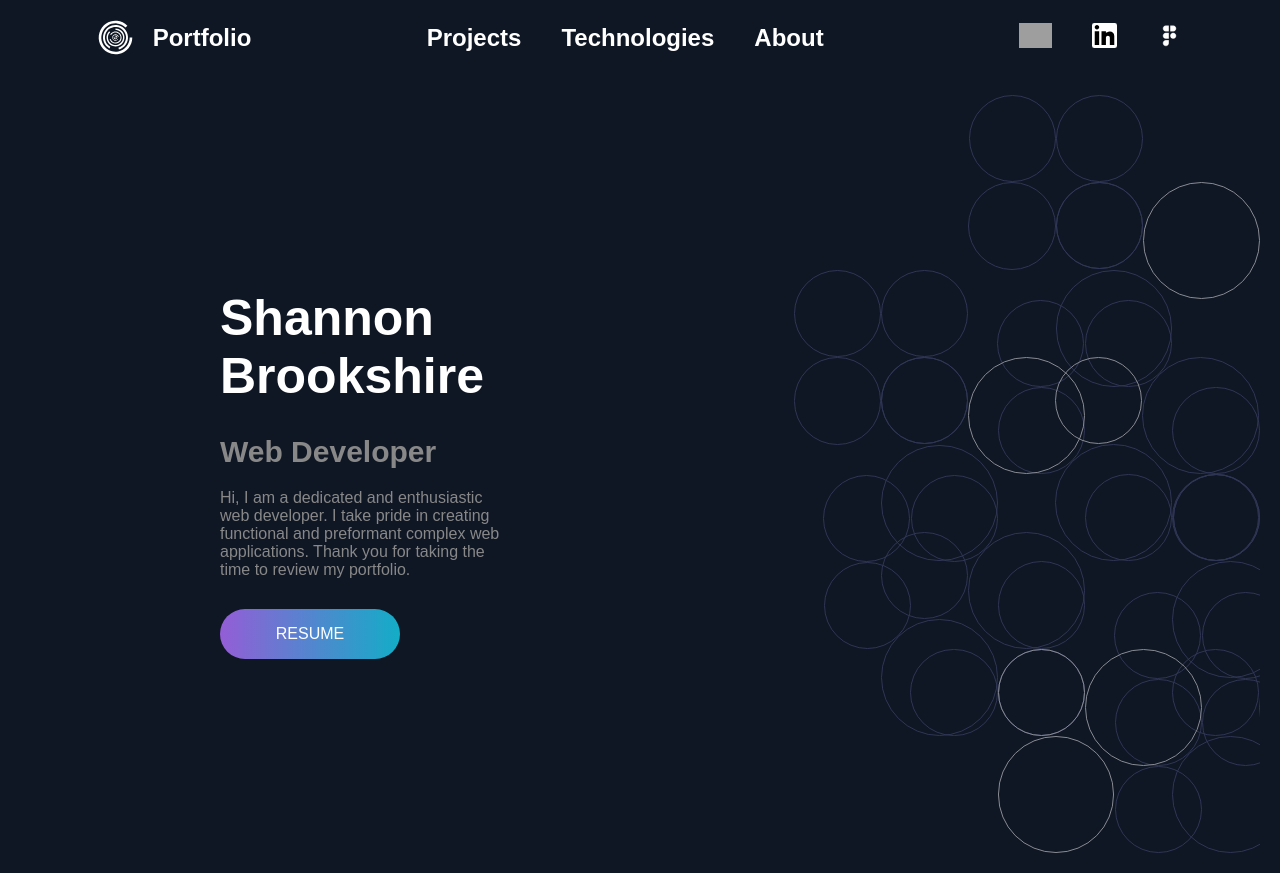
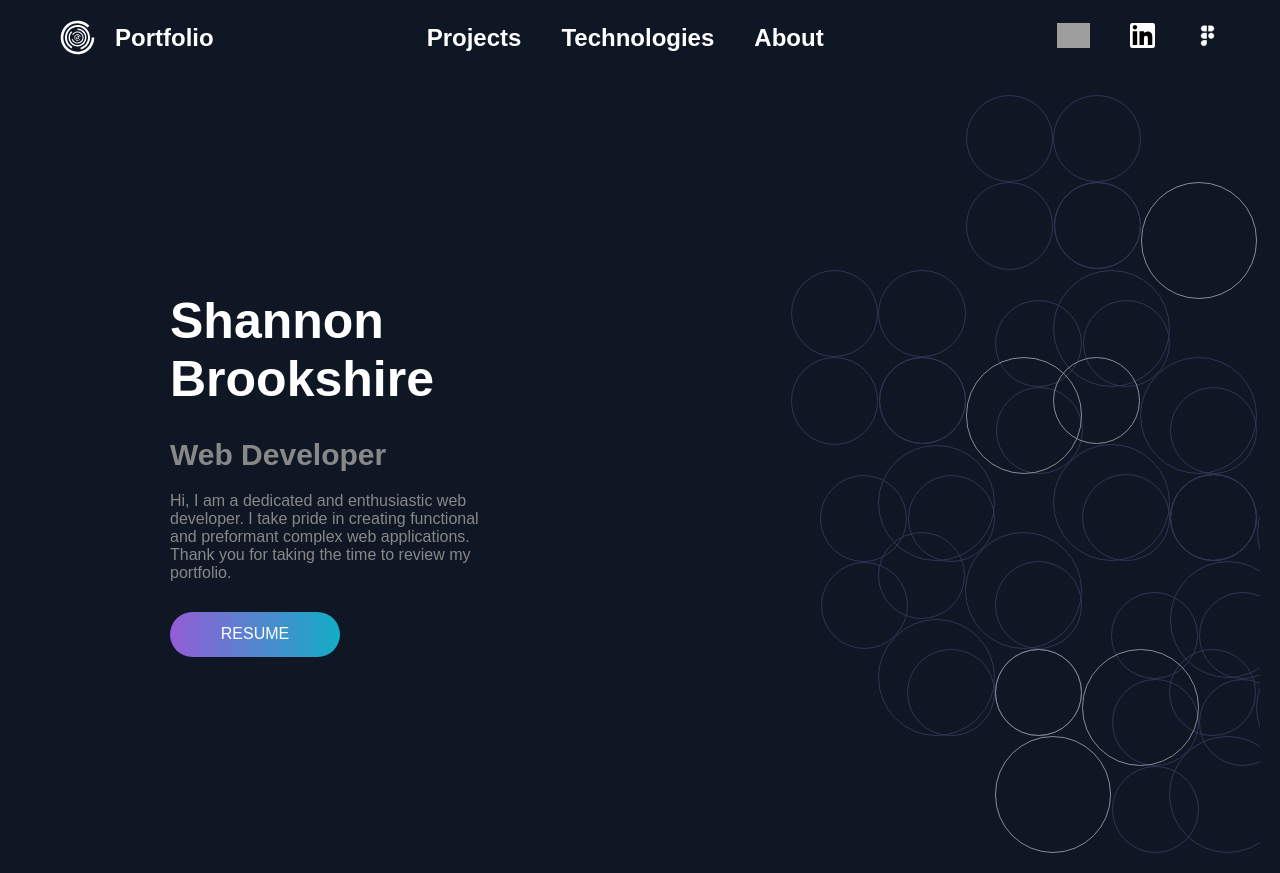
Before and after one commit to SalamanderCtesiphon/portfolio-figma-design, a React (Create React App) app: page / in a window 1280 px wide. Built offline with nearby package versions, Linux system fonts and the light colour scheme; grey boxes are pictures that could not be loaded.

Commit message:
finalized the basic visual layout of the header and the hero section

```diff
--- a/src/components/Header.css
+++ b/src/components/Header.css
@@ -1,8 +1,8 @@
 header {
   display: flex;
   align-items: center;
-  justify-content: space-around;
-  padding: 20px 0;
+  justify-content: space-between;
+  padding: 20px 40px;
 }
 
 .header-container-1 {
--- a/src/components/Hero.css
+++ b/src/components/Hero.css
@@ -10,7 +10,7 @@ section {
   align-items: self-start;
   justify-content: center;
   text-align: left;
-  padding-left: 200px;
+  padding-left: 150px;
 }
 
 .hero-title {
--- a/src/components/Hero.jsx
+++ b/src/components/Hero.jsx
@@ -11,7 +11,7 @@ function Hero() {
           I take pride in creating functional and preformant complex web applications.
           Thank you for taking the time to review my portfolio.
         </p>
-        <div id='resume-btn' style={{width: 180, height: 50, background: 'linear-gradient(270deg, #13ADC7 0%, #6978D1 67%, #945DD6 100%)', borderRadius: 83}}>RESUME</div>
+        <div id='resume-btn' style={{width: 170, height: 45, background: 'linear-gradient(270deg, #13ADC7 0%, #6978D1 67%, #945DD6 100%)', borderRadius: 83}}>RESUME</div>
       </div>
       <div className="right-container">
         <div style={{width: 758, height: 758, position: 'relative', opacity: 0.50}}>
```
